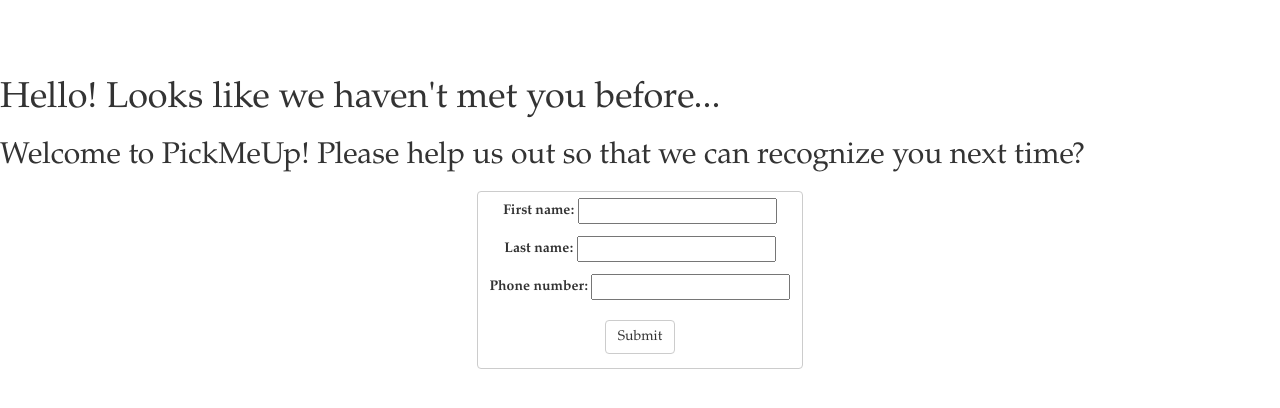
After one commit to calpeyser/PickMeUp, a Django app: template mysite/create_account/templates/create_account/new_user.html in a window 1280 px wide. The commit adds this page. Shown: the top 408 px of the page. Run offline with Django 3.2, Linux system fonts and the light colour scheme; the template is opened without the code that fills it: values that come from a table or form of the project are taken from there, others are empty; parts of the project's set-up code (start-up, migrations or seed data) failed here and were passed over; some libraries are stand-ins or nearby versions.

Commit message:
Bugfixin baby

```diff
--- a/PICKMEUP.sql
+++ b/PICKMEUP.sql
@@ -109,4 +109,4 @@
 /*!40101 SET COLLATION_CONNECTION=@OLD_COLLATION_CONNECTION */;
 /*!40111 SET SQL_NOTES=@OLD_SQL_NOTES */;
 
--- Dump completed on 2014-05-08  0:51:03
+-- Dump completed on 2014-05-08  4:43:15
--- /dev/null
+++ b/mysite/create_account/templates/create_account/new_user.html
@@ -0,0 +1,64 @@
+<!DOCTYPE html>
+<html lang="en">
+  <head>
+    <!-- Load Google Maps API -->
+    <script type="text/javascript"
+      src="https://maps.googleapis.com/maps/api/js?key=AIzaSyBJAwkd0cOH9KcWXKyhK-TKvkCtmdm7SJk&sensor=false">
+    </script>
+
+    <script type="text/javascript">
+
+function stopRKey(evt) {
+  var evt = (evt) ? evt : ((event) ? event : null);
+  var node = (evt.target) ? evt.target : ((evt.srcElement) ? evt.srcElement : null);
+  if ((evt.keyCode == 13) && (node.type=="text"))  {return false;}
+}
+
+document.onkeypress = stopRKey;
+
+    </script>
+
+    <title>PickMeUp</title>
+        <!-- Obtain Bootstrap style sheet from CDN (online service) so it doesn't have to be on my machine -->
+  <!-- Check http://www.bootstrapcdn.com/ for latest version. -->
+  <link href="http://netdna.bootstrapcdn.com/bootstrap/3.0.3/css/bootstrap.min.css" rel="stylesheet">
+   <style>
+      body {
+        padding-top: 60px; /* 60px to make the container go all the way to the bottom of the topbar */
+        font-family:"Palatino Linotype", "Book Antiqua", Palatino, serif;
+      }
+    </style>
+
+<meta charset="utf-8">
+    <meta http-equiv="X-UA-Compatible" content="IE=edge">
+    <meta name="viewport" content="width=device-width, initial-scale=1">
+    <meta name="description" content="">
+    <meta name="author" content="">
+    <link rel="shortcut icon" href="../../assets/ico/favicon.ico">
+
+    <title>Welcome to PickMeUp!</title>
+
+    <!-- Custom styles for this template -->
+    <link href="starter-template.css" rel="stylesheet">
+    </head>
+
+  <body>
+    <h1> Hello! Looks like we haven't met you before...</h1>
+    <h2> Welcome to PickMeUp! Please help us out so that we can recognize you next time?</h2>
+    <div class="container">
+      <div class="starter-template" align="center">
+	<div class="btn btn-default navbar-btn">
+	  <form method="POST" action=""> {% csrf_token %}
+	    <div align="center">
+	      {{form.as_p}}
+	      <input type="submit" value="Submit" class="btn btn-default navbar-btn">
+	    </div>
+	  </form>
+	</div>
+      </div>
+    </div>
+
+   </body>
+
+
+</html>
--- a/mysite/mysite/settings.py
+++ b/mysite/mysite/settings.py
@@ -82,6 +82,7 @@
 
 USE_TZ = True
 
+TIME_FORMAT = 'P'
 
 # Static files (CSS, JavaScript, Images)
 # https://docs.djangoproject.com/en/1.6/howto/static-files/
```
Also changed, not shown: mysite/create_account/templates/create_account/added.html (+10 -3 lines), mysite/create_account/views.py (+18 -4 lines).
